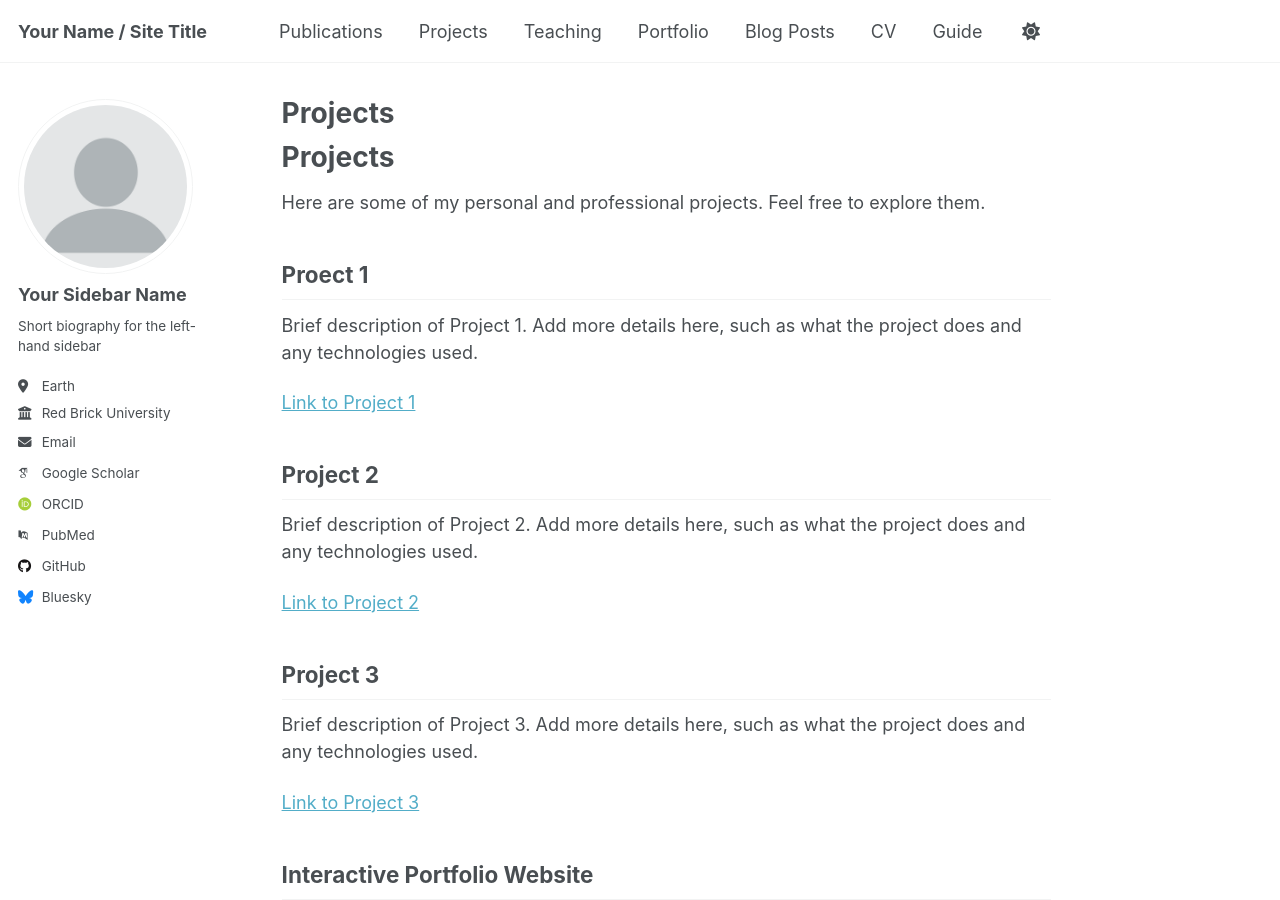
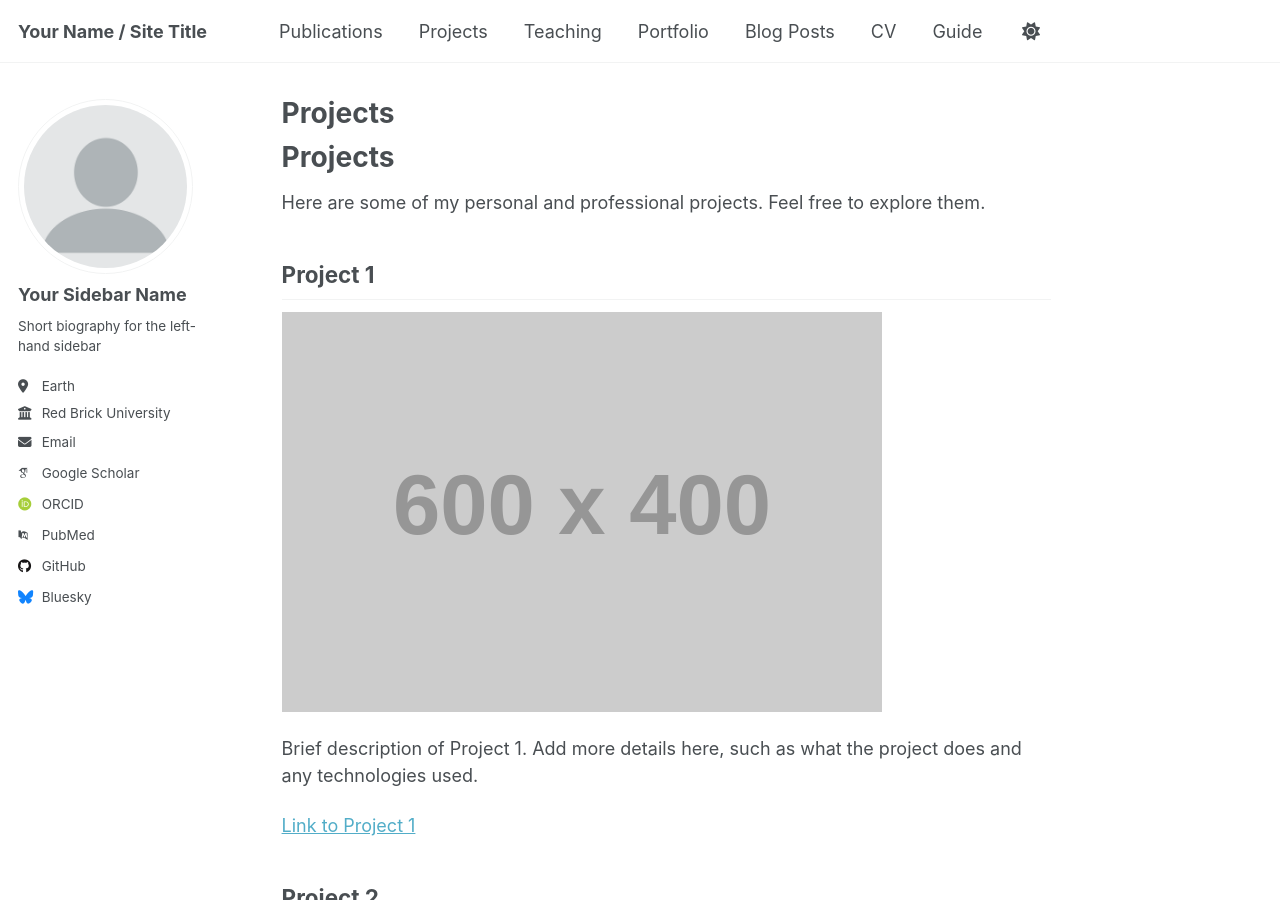
Before and after one commit to MMRezAkp/MMRezakp.github.io, a Jekyll site: the page built from _pages/projects.md, in a window 1280 px wide and 900 px high. Built offline with Jekyll 4.4.1, drawn with Linux system fonts in a browser that asks for light colours; some web fonts are replaced; a script that is not in the unit is left out.

Commit message:
Update projects page to include images for each project

```diff
--- a/_pages/projects.md
+++ b/_pages/projects.md
@@ -8,8 +8,9 @@ author_profile: true
 
 Here are some of my personal and professional projects. Feel free to explore them.
 
+## Project 1
 
-## Proect 1
+![Project 1](https://via.placeholder.com/600x400?text=Project+1)
 
 Brief description of Project 1. Add more details here, such as what the project does and any technologies used.
 
@@ -17,11 +18,15 @@ Brief description of Project 1. Add more details here, such as what the project
 
 ## Project 2
 
+![Project 2](https://via.placeholder.com/600x400?text=Project+2)
+
 Brief description of Project 2. Add more details here, such as what the project does and any technologies used.
 
 [Link to Project 2](https://github.com/yourusername/project2)
 
 ## Project 3
+
+![Project 3](https://via.placeholder.com/600x400?text=Project+3)
 
 Brief description of Project 3. Add more details here, such as what the project does and any technologies used.
 
```
